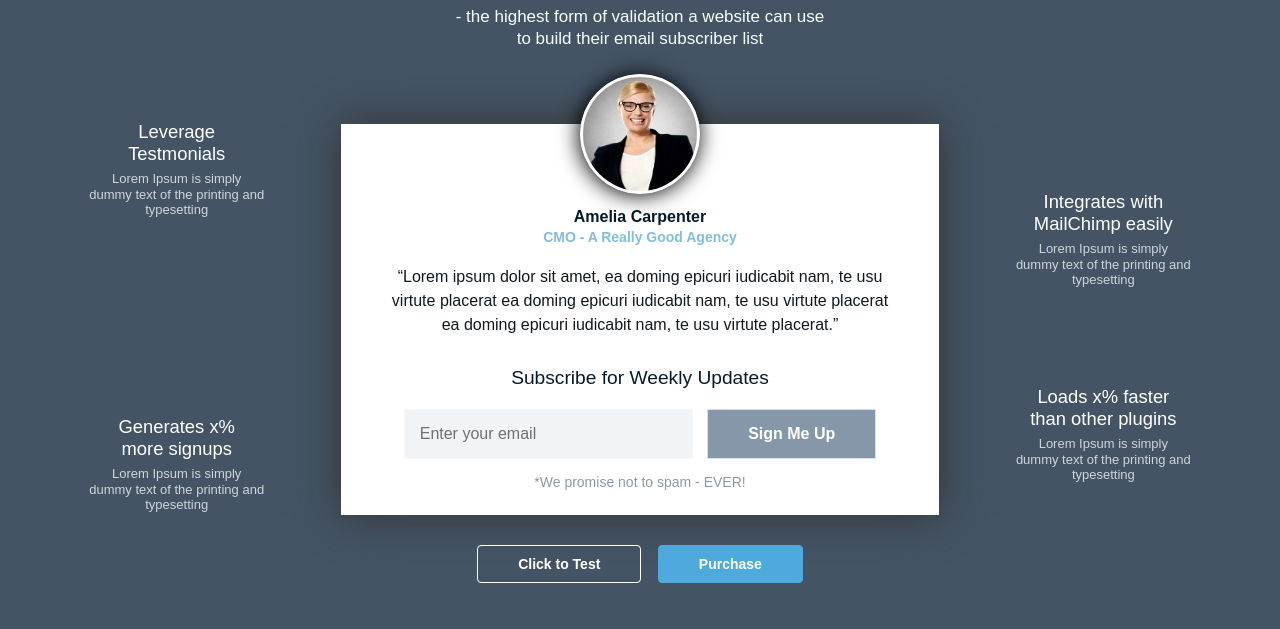
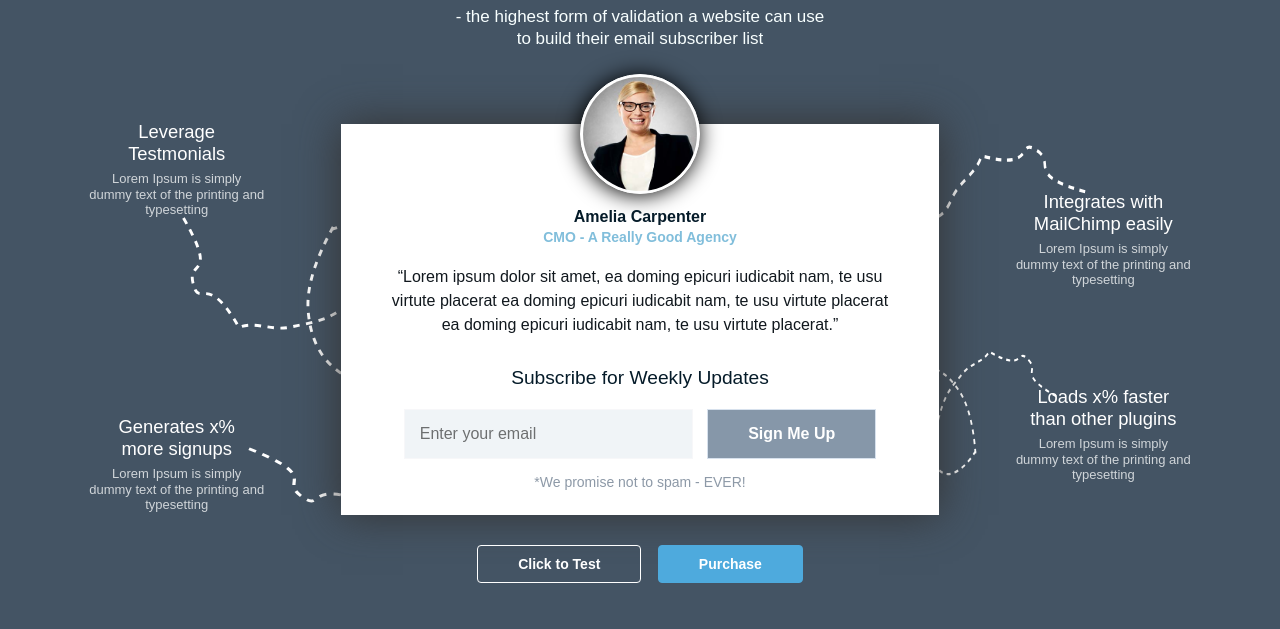
Before and after one commit to jrD1sso/jDesign1, a plain HTML site: page index.html in a window 1280 px wide. Shown: the part 171-800 px from the top of the page. Drawn offline with Linux system fonts and the light colour scheme.

Commit message:
Update index.html

```diff
--- a/index.html
+++ b/index.html
@@ -55,6 +55,28 @@
                         <p>Lorem Ipsum is simply</p>
                         <p>dummy text of the printing and typesetting</p>
                     </div><!--r2-->
+                    <div class="svgLines">
+                        <div class="l1">
+                            <svg version="1.1" id="Layer_1" xmlns="http://www.w3.org/2000/svg" xmlns:xlink="http://www.w3.org/1999/xlink" x="0px" y="0px" width="807px" height="711px" viewBox="-25 -71 630 790" enable-background="new 0 0 612 792" xml:space="preserve">
+                            <path class="dashed" fill="none" stroke="white" stroke-width="4" stroke-linejoin="round" stroke-miterlimit="10" d="M-60.258,1.709c26.695,94.611-8.81,56.563-9.021,90.829c-0.252,38.966,22.237,-14.334,47.06,75.482c23.642,-3.745,42.368,15.766,68.461,16.631c19.993,0.663,40.08,2.97,59.853-1.723c23.301-5.531,45.542-17.598,66.978-27.933c19.248-9.281,38.831-21.86,41.946-45.201c5.539-41.51-54.993-47.073-81.885-42.17C159.05,47.212,89.37,104.633,77.387,164.629c-5.896,29.522-4.312,60.884,12.703,86.354c19.17,28.697,49.512,49.927,78.596,67.591"></path>
+                            </svg>
+                        </div>
+                        <div class="l2">
+                            <svg version="1.1" id="Layer_1" xmlns="http://www.w3.org/2000/svg" xmlns:xlink="http://www.w3.org/1999/xlink" x="0px" y="0px" width="807px" height="711px" viewBox="-25 -71 630 790" enable-background="new 0 0 612 792" xml:space="preserve">
+                            <path class="dashed" fill="none" stroke="white" stroke-width="4" stroke-linejoin="round" stroke-miterlimit="10" d="M-60.258,1.709c26.695,94.611-8.81,56.563-9.021,90.829c-0.252,38.966,22.237,-14.334,47.06,75.482c23.642,-3.745,42.368,15.766,68.461,16.631c19.993,0.663,40.08,2.97,49.512,49.927,78.596,67.591"></path>
+                            </svg>
+                        </div>
+                        <div class="r1">
+                            <svg version="1.1" id="Layer_1" xmlns="http://www.w3.org/2000/svg" xmlns:xlink="http://www.w3.org/1999/xlink" x="0px" y="0px" width="807px" height="711px" viewBox="-25 -71 630 790" enable-background="new 0 0 612 792" xml:space="preserve">
+                            <path class="dashed" fill="none" stroke="white" stroke-width="4" stroke-linejoin="round" stroke-miterlimit="10" d="M-60.258,1.709c26.695,94.611-8.81,56.563-9.021,90.829c-0.252,38.966,22.237,-14.334,47.06,75.482c23.642,-3.745,42.368,15.766,68.461,16.631c19.993,0.663,40.08,2.97,49.512,49.927,78.596,67.591"></path>
+                            </svg>
+                        </div>
+                        <div class="r2">
+                            <svg version="1.1" id="Layer_1" xmlns="http://www.w3.org/2000/svg" xmlns:xlink="http://www.w3.org/1999/xlink" x="0px" y="0px" width="807px" height="711px" viewBox="-25 -71 630 790" enable-background="new 0 0 612 792" xml:space="preserve">
+                            <path class="dashed" fill="none" stroke="white" stroke-width="4" stroke-linejoin="round" stroke-miterlimit="10" d="M-60.258,1.709c26.695,94.611-8.81,56.563-9.021,90.829c-0.252,38.966,22.237,-14.334,47.06,75.482c23.642,-3.745,42.368,15.766,68.461,16.631c19.993,0.663,40.08,2.97,59.853-1.723c23.301-5.531,45.542-17.598,66.978-27.933c19.248-9.281,38.831-21.86,41.946-45.201c5.539-41.51-54.993-47.073-81.885-42.17C159.05,47.212,89.37,104.633,77.387,164.629c-5.896,29.522-4.312,60.884,12.703,86.354c19.17,28.697,49.512,49.927,78.596,67.591"></path>
+                            </svg>
+                        </div>
+                    </div><!--svgLines-->
                 </div><!--headlines-->
                 <div class="middle">
                     <div>
```
